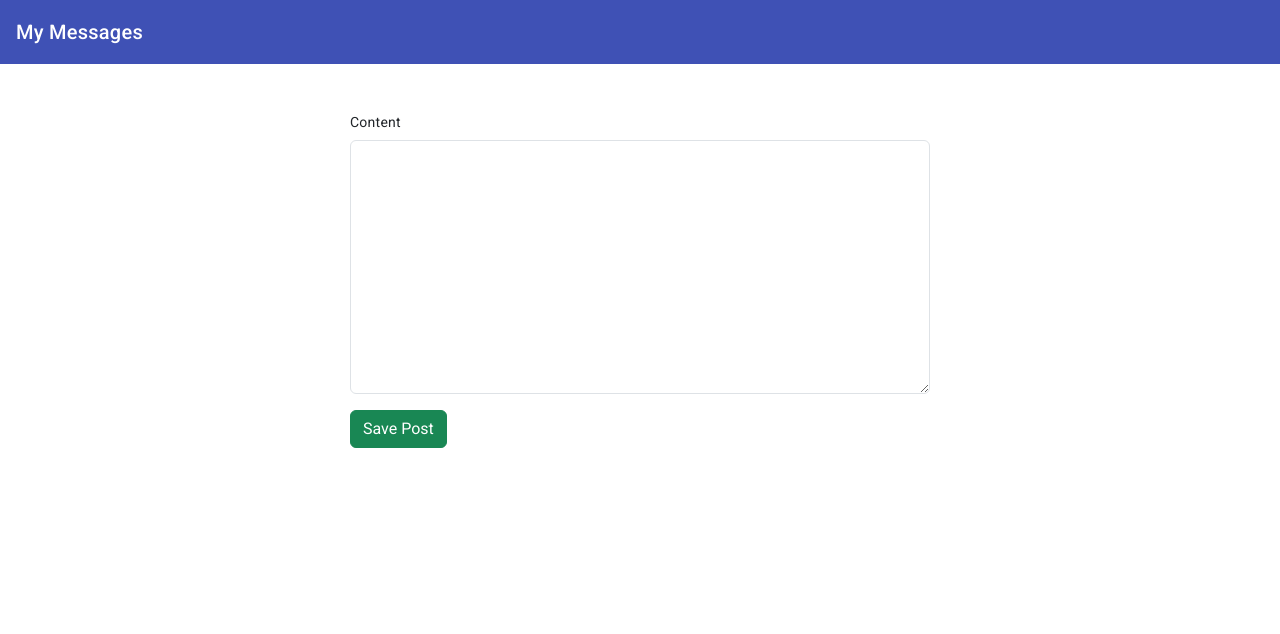
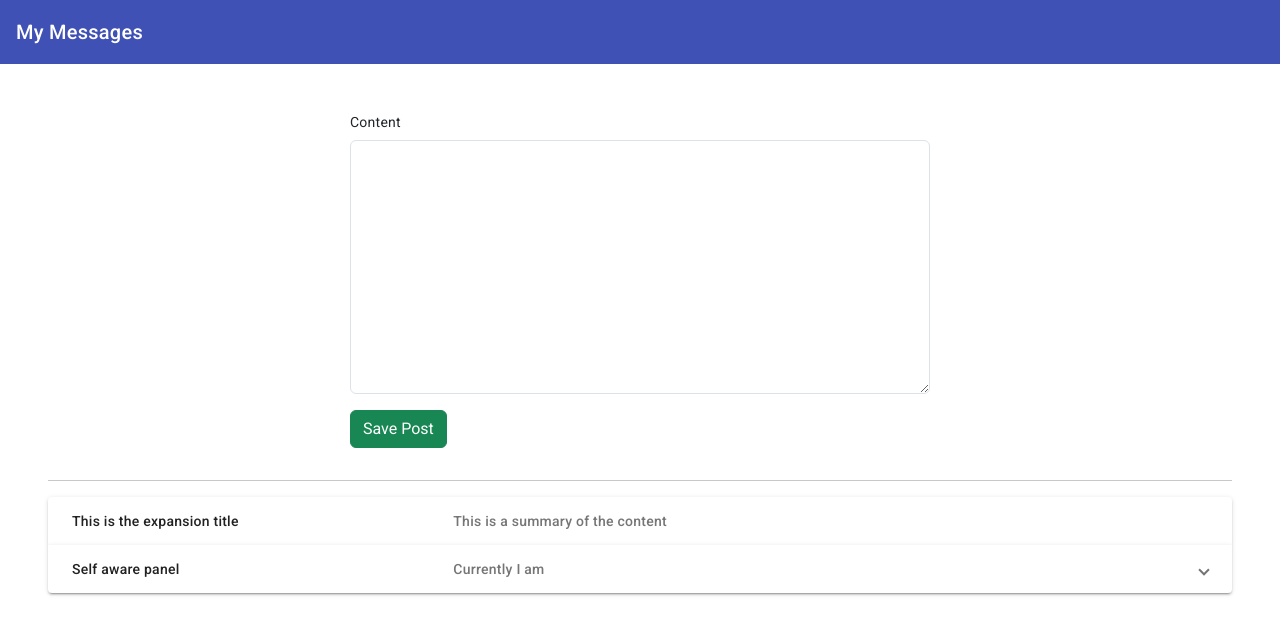
Before and after one commit to priynshuchouhn/mean-project-frontend, an Angular app: page / in a window 1280 px wide. Shown: the top 634 px of the page. Built offline with nearby package versions, Linux system fonts and the light colour scheme.

Commit message:
post list component added

```diff
--- a/src/app/posts/post-create/post-create.component.html
+++ b/src/app/posts/post-create/post-create.component.html
@@ -14,4 +14,10 @@
             </div>
         </div>
     </div>
+    <hr>
+    <div class="row">
+        <div class="col-md-12">
+            <app-post-list></app-post-list>
+        </div>
+    </div>
 </div>
--- /dev/null
+++ b/src/app/posts/post-list/post-list.component.html
@@ -0,0 +1,24 @@
+<mat-accordion>
+    <mat-expansion-panel hideToggle>
+      <mat-expansion-panel-header>
+        <mat-panel-title>
+          This is the expansion title
+        </mat-panel-title>
+        <mat-panel-description>
+          This is a summary of the content
+        </mat-panel-description>
+      </mat-expansion-panel-header>
+      <p>This is the primary content of the panel.</p>
+    </mat-expansion-panel>
+    <mat-expansion-panel>
+      <mat-expansion-panel-header>
+        <mat-panel-title>
+          Self aware panel
+        </mat-panel-title>
+        <mat-panel-description>
+          Currently I am
+        </mat-panel-description>
+      </mat-expansion-panel-header>
+      <p>I'm visible because I am open</p>
+    </mat-expansion-panel>
+  </mat-accordion>
```
Also changed, not shown: src/app/app.module.ts (+6 -2 lines), src/app/posts/post-list/post-list.component.ts (added, +10 -0 lines), src/app/posts/post-list/post-list.component.css (added), 1 other file (tests, documents, lock files or other folders).
